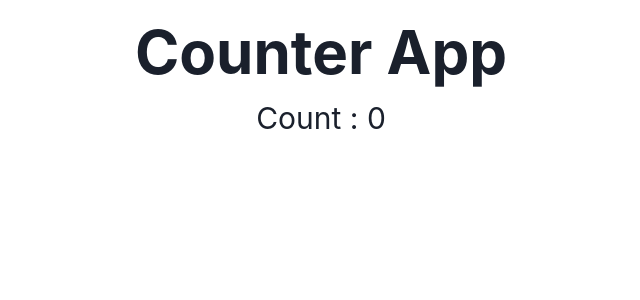
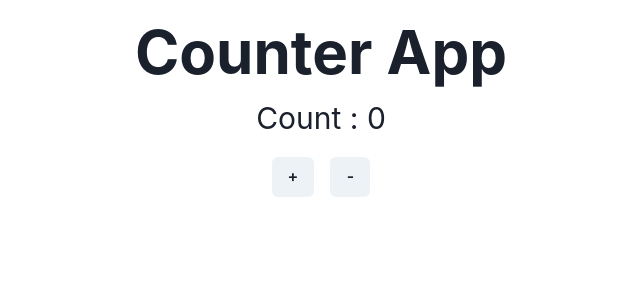
Before and after one commit to vijaygenius123/redux-saga, a React (Create React App) app: page / in a window 1280 px wide. Shown: the top 300 px of the page, without its empty margins (319-959 px from the left). Built offline with nearby package versions, Linux system fonts and the light colour scheme.

Commit message:
(feature) Integrate actioCreator for increment and decrement with UI

```diff
--- a/src/App.js
+++ b/src/App.js
@@ -1,14 +1,22 @@
-import {Box, Heading, Text, VStack} from "@chakra-ui/react";
-import {useSelector} from "react-redux";
+import {Box, Button, Heading, Text, VStack} from "@chakra-ui/react";
+import {useSelector, useDispatch} from "react-redux";
+import {increment, decrement} from "./store/counter"
 
 function App() {
     const {count} = useSelector(state => state.counter)
+    const dispatch = useDispatch()
+
   return (
    <VStack p={4}>
        <Heading fontSize="6xl">Counter App</Heading>
         <Box>
             <Text fontSize="3xl">Count : {count}</Text>
+
         </Box>
+       <Box>
+           <Button margin="2" onClick={() => dispatch(increment())}>+</Button>
+           <Button margin="2" onClick={() => dispatch(decrement())}>-</Button>
+       </Box>
    </VStack>
   );
 }
--- a/src/store/counter/counter.js
+++ b/src/store/counter/index.js
@@ -1,9 +1,12 @@
-
-const INCREMENT = "INCREMENT"
-
+export const INCREMENT = "INCREMENT"
+export const DECREMENT = "DECREMENT"
 
 export const increment = () => ({
     type: INCREMENT
+})
+
+export const decrement = () => ({
+    type: DECREMENT
 })
 
 const initialState = {
@@ -15,6 +18,9 @@ const reducer = (state = initialState, action) => {
         case INCREMENT: return {
             ...state, count: state.count + 1
         }
+        case DECREMENT: return {
+            ...state, count: state.count - 1
+        }
         default: return state
     }
 }
--- a/src/store/index.js
+++ b/src/store/index.js
@@ -1,5 +1,5 @@
 import {combineReducers, createStore} from "redux";
-import counter from './counter/counter'
+import counter from './counter'
 const reducers = combineReducers({
     counter: counter
 })
```
